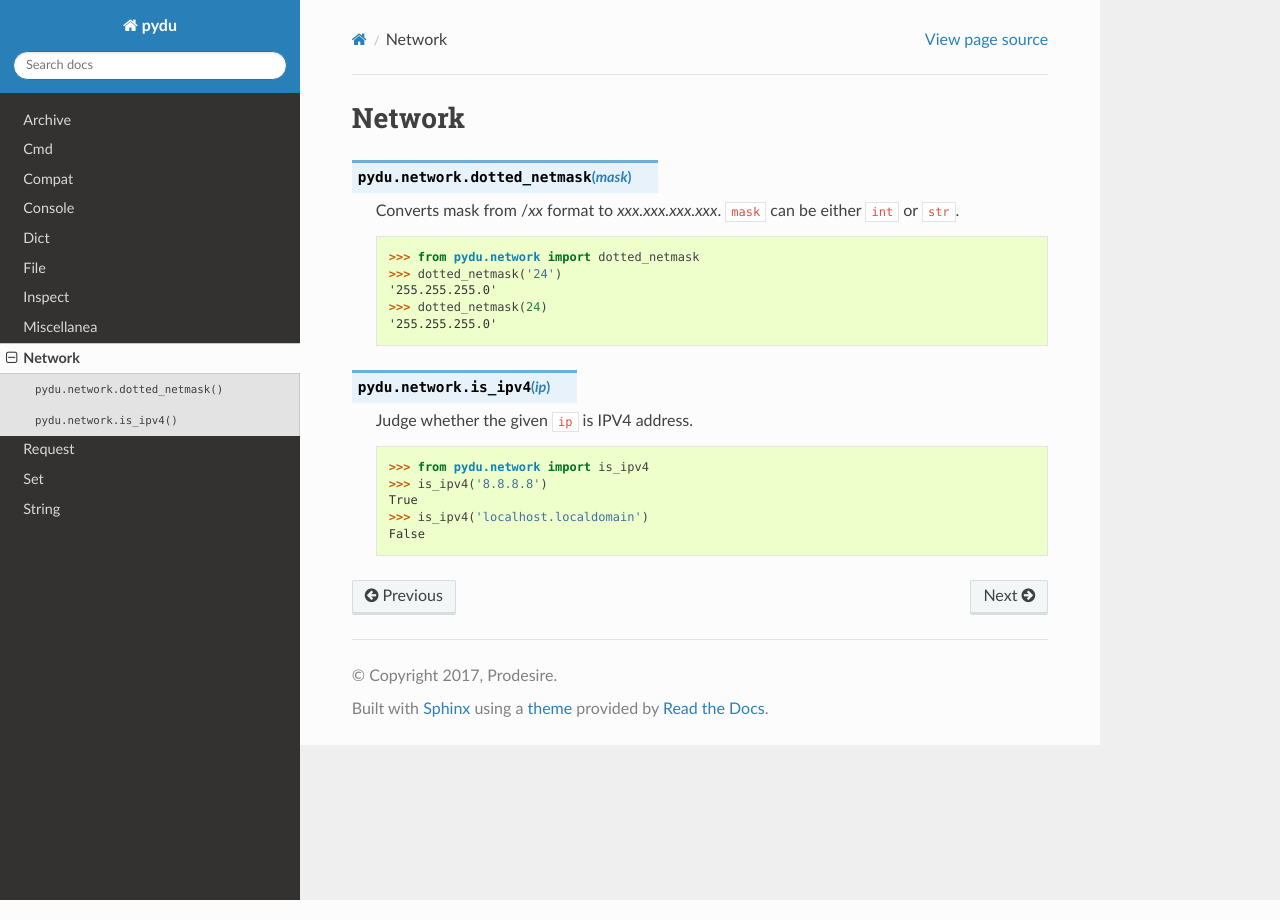
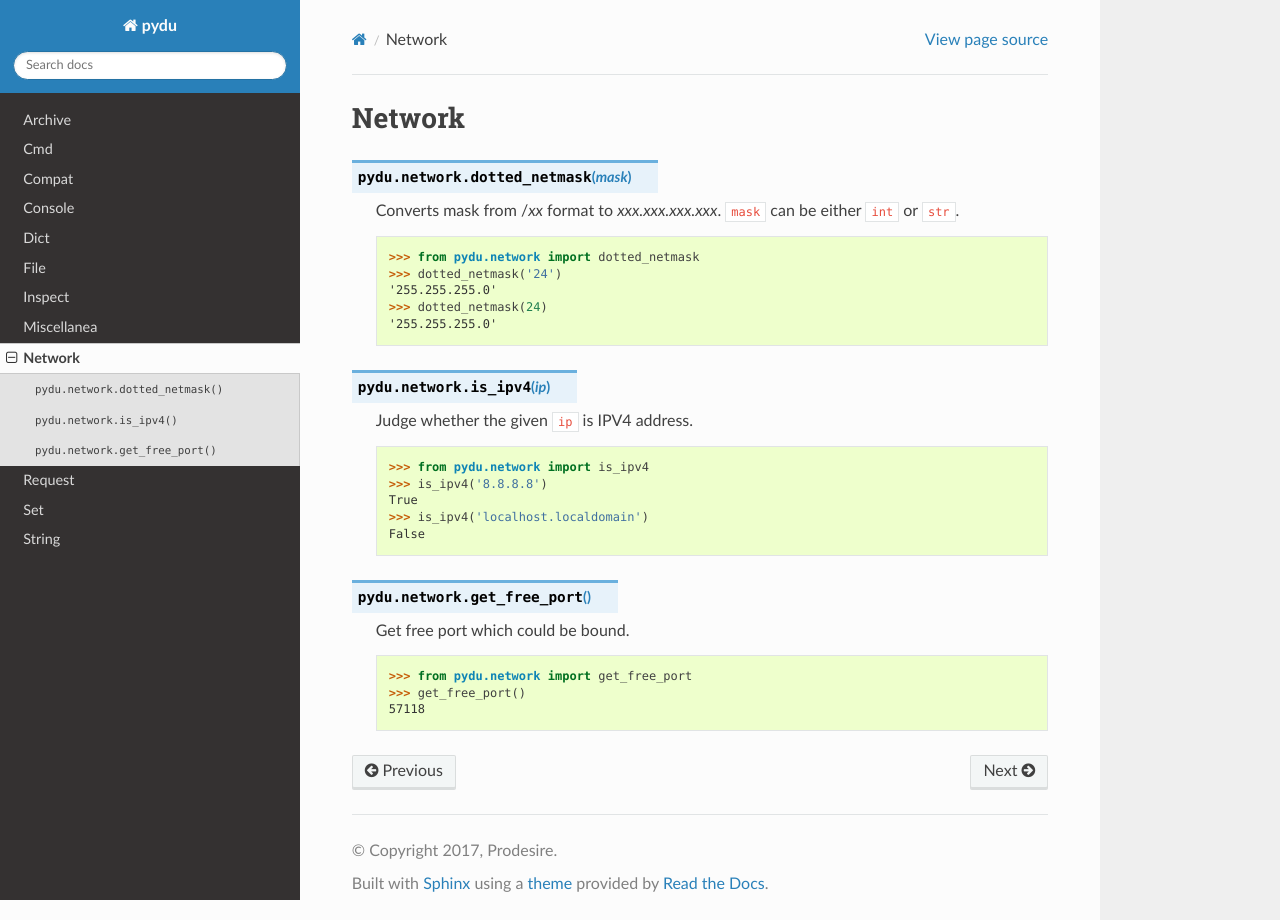
Before and after one commit to flaggo/pydu, a Sphinx documentation site: the page built from docs/network.rst, in a window 1280 px wide. Built offline with Sphinx 7.4.7 and the Read the Docs theme 2.0.0, drawn with Linux system fonts in a browser that asks for light colours.

Commit message:
add doc for network.get_free_port

```diff
--- a/docs/network.rst
+++ b/docs/network.rst
@@ -22,3 +22,12 @@ Network
     True
     >>> is_ipv4('localhost.localdomain')
     False
+
+
+.. py:function:: pydu.network.get_free_port()
+
+    Get free port which could be bound.
+
+    >>> from pydu.network import get_free_port
+    >>> get_free_port()
+    57118
```
